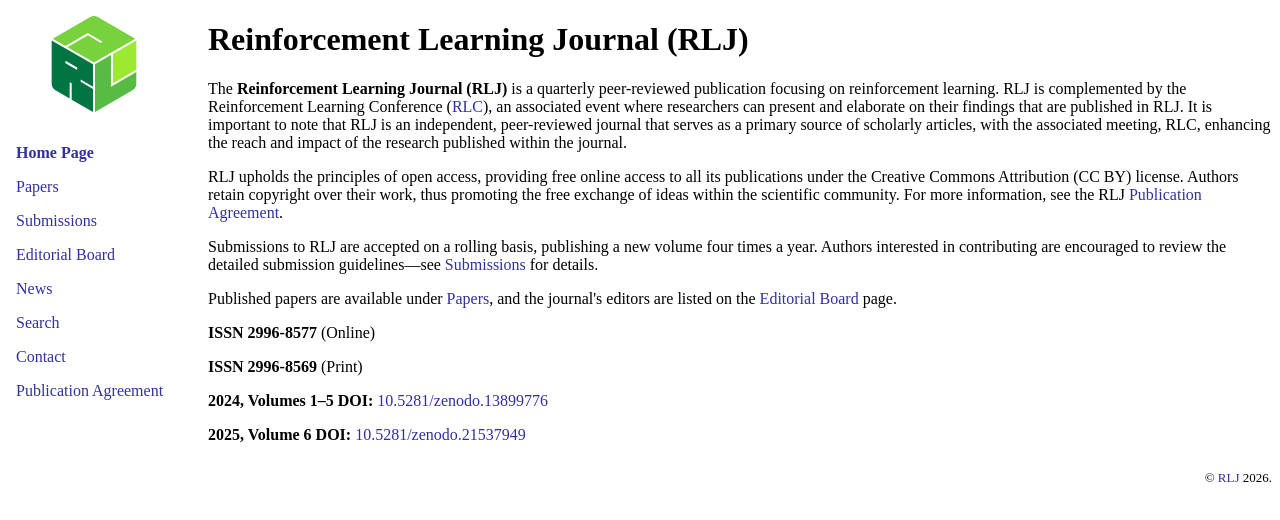
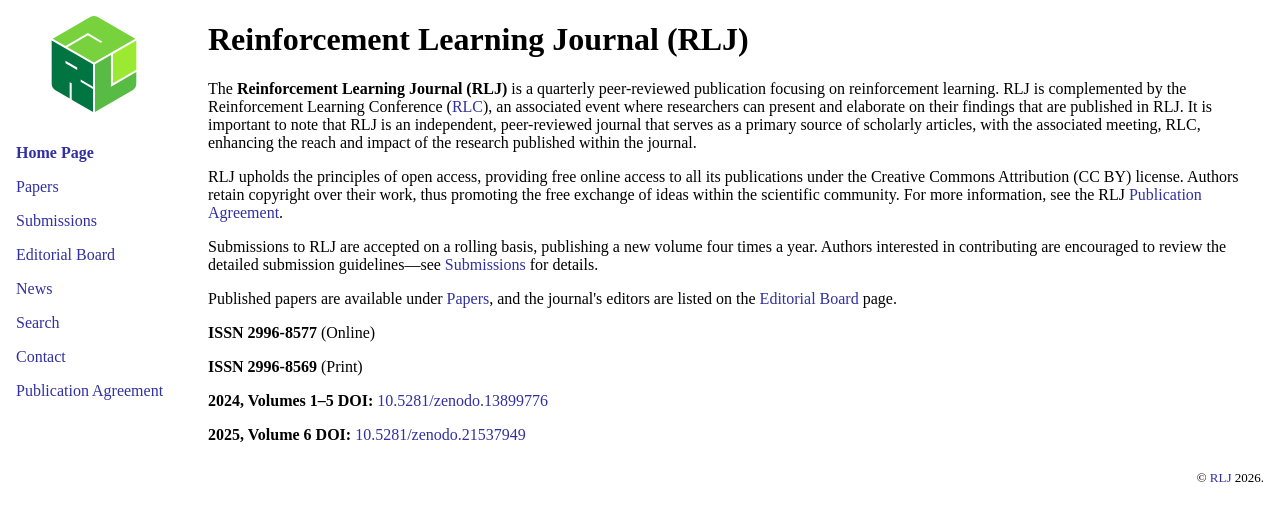
Before and after one commit to rl-journal/rlj-website, a Next.js app: page / in a window 1280 px wide. Shown: the top 520 px of the page. Built offline with nearby package versions, Linux system fonts and the light colour scheme.

Commit message:
add some margin to the right

```diff
--- a/app/globals.css
+++ b/app/globals.css
@@ -70,7 +70,7 @@ img { border: 0; max-width: 100%; }
 #content {
   margin-top: 1em;
   margin-left: 13em;
-  margin-right: 0.5em;
+  margin-right: 1em;
 }
 
 ul li { margin-bottom: 0.5em; }
```
